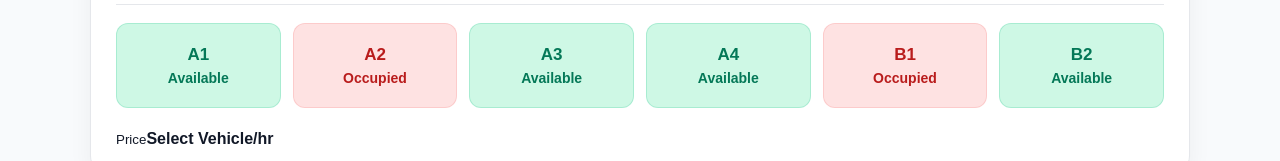
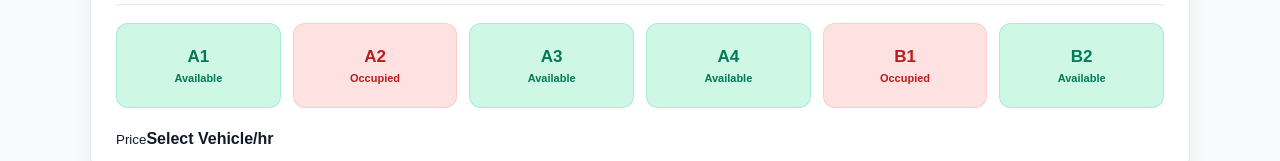
Before and after one commit to dibeyendu-dev/smart-parking-system, a React (Vite) app: page /search in a window 1280 px wide. Shown: the part 962-1123 px from the top of the page. Built offline with nearby package versions, Linux system fonts and the light colour scheme.

Commit message:
Parking slots css part 3 added

```diff
--- a/src/css/FindParking.css
+++ b/src/css/FindParking.css
@@ -387,3 +387,7 @@
 .parking-slot strong {
     font-size: 17px;
 }
+/* Slot Status Text */
+.parking-slot span {
+    font-size: 11px;
+}
```
